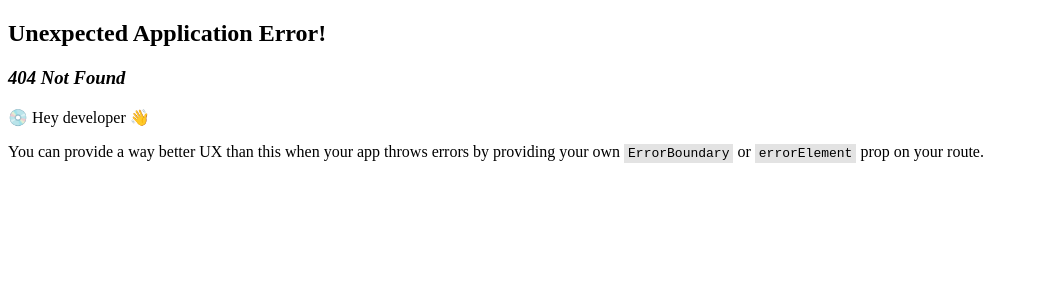
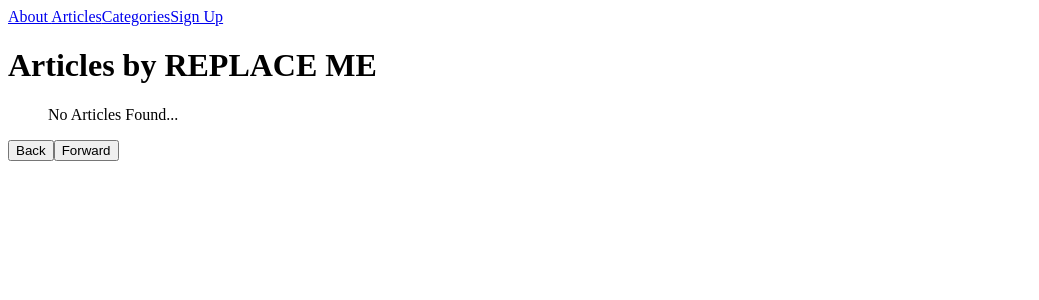
Before and after one commit to ARBUCHELI/REACT-ROUTER-V6-EXAMPLE, a React (Create React App) app: page /authors/1 in a window 1280 px wide. Before the commit this address had no page. Shown: the top 300 px of the page, without its empty margins (0-1039 px from the left). Built offline with nearby package versions, Linux system fonts and the light colour scheme; the HTML template or start-up script is replaced by a standard one.

Commit message:
feat: useParams

```diff
--- a/src/app/App.js
+++ b/src/app/App.js
@@ -23,6 +23,7 @@ const router = createBrowserRouter(createRoutesFromElements(
     <Route path="categories" element={ <Categories/> } />
     <Route path="profile" element={ <Profile/> } />
     <Route path='/articles/:title' element={ <Article /> }/>
+    <Route path='/authors/:name' element={ <Author /> }/>
   </Route>
 ))
 
--- a/src/components/Author.js
+++ b/src/components/Author.js
@@ -1,16 +1,16 @@
 import React from "react";
 import { useSelector } from "react-redux";
 import { selectAuthors } from "../features/authors/authorsSlice";
-import { Link } from "react-router-dom";
+import { Link, useParams } from "react-router-dom";
 
 // Import useParams from React Router
 
 export default function Author () {
 
   // Extract the `name` URL parameter.
-
+  const { name } = useParams()
   const authors = useSelector(selectAuthors)
-  const author = authors["replace me"]
+  const author = authors[name]
 
   return (
     <main>
```
